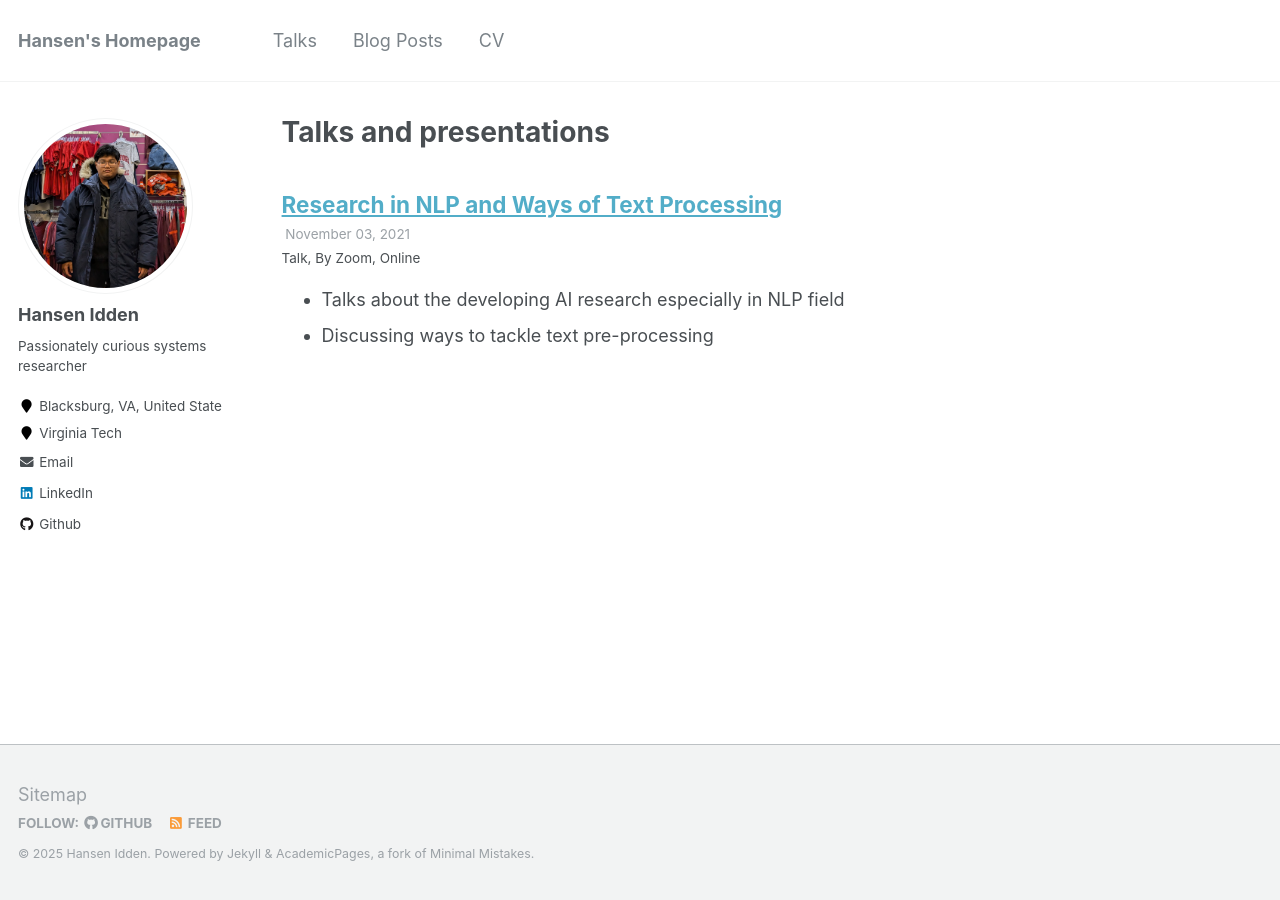
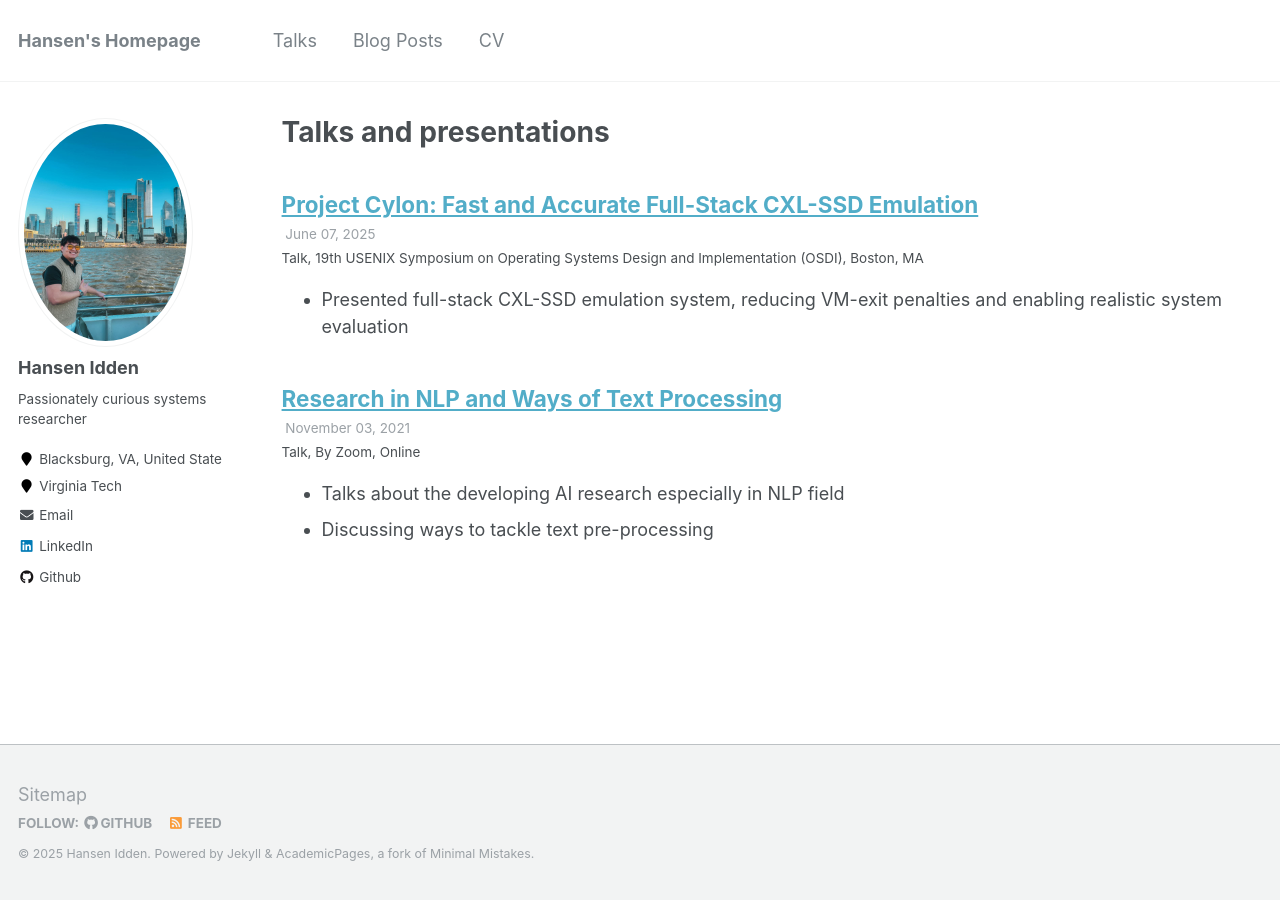
Before and after one commit to hansenidden18/hansenidden18.github.io, a Jekyll site: the page built from _pages/talks.html, in a window 1280 px wide. Built offline with Jekyll 4.4.1, drawn with Linux system fonts in a browser that asks for light colours.

Commit message:
All done

```diff
--- a/_config.yml
+++ b/_config.yml
@@ -81,7 +81,7 @@ analytics:
 # Site Author
 author:
   name             : "Hansen Idden"
-  avatar           : "prof-pic-2.jpeg"
+  avatar           : "prof-pic-2.jpg"
   bio              : "Passionately curious systems researcher"
   location         : "Blacksburg, VA, United State"
   employer         : "Virginia Tech"
--- a/_data/navigation.yml
+++ b/_data/navigation.yml
@@ -10,7 +10,7 @@ main:
     url: /year-archive/
 
   - title: "CV"
-    url: /files/Resume_Hansen_2025.pdf
+    url: /files/Resume_Hansen_2025-2.pdf
 
   # - title: "Teaching"
   #   url: /teaching/
--- /dev/null
+++ b/_talks/2025-06-07-OSDI.md
@@ -0,0 +1,11 @@
+---
+title: "Project Cylon: Fast and Accurate Full-Stack CXL-SSD Emulation"
+collection: talks
+type: "Talk"
+permalink: /talks/2025-06-07-OSDI
+venue: "19th USENIX Symposium on Operating Systems Design and Implementation (OSDI)"
+date: 2025-06-07
+location: "Boston, MA"
+---
+
+- Presented full-stack CXL-SSD emulation system, reducing VM-exit penalties and enabling realistic system evaluation
```
Also changed, not shown: images/prof-pic-2.jpeg (deleted), images/prof-pic-2.jpg (added), 1 other file.
